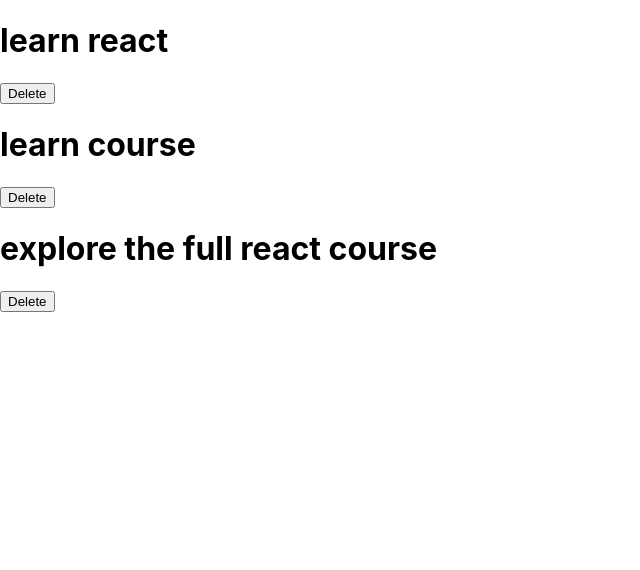
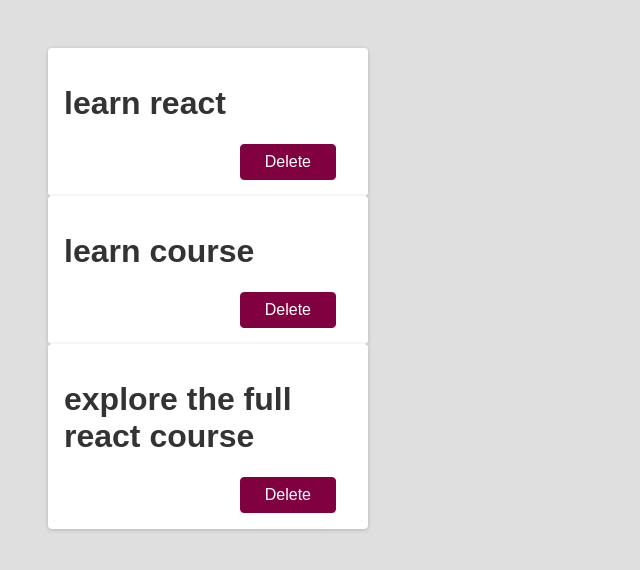
Before and after one commit to tharindu432/nextjs, a React (Create React App) app: page / in a window 1280 px wide. Shown: the top 570 px of the page, without its empty margins (0-640 px from the left). Built offline with nearby package versions, Linux system fonts and the light colour scheme.

Commit message:
styled with css

```diff
--- a/src/App.css
+++ b/src/App.css
@@ -1,38 +1,73 @@
-.App {
-  text-align: center;
+* {
+    box-sizing: border-box;
   }
 
-.App-logo {
-  height: 40vmin;
-  pointer-events: none;
+  body {
+    font-family: sans-serif;
+    margin: 3rem;
+    background-color: #dfdfdf;
   }
 
-@media (prefers-reduced-motion: no-preference) {
-  .App-logo {
-    animation: App-logo-spin infinite 20s linear;
-  }
+  h1, h2 {
+    color: #333333;
   }
 
-.App-header {
-  background-color: #282c34;
-  min-height: 100vh;
-  display: flex;
-  flex-direction: column;
-  align-items: center;
-  justify-content: center;
-  font-size: calc(10px + 2vmin);
+  .btn {
+    font: inherit;
+    padding: 0.5rem 1.5rem;
+    cursor: pointer;
+    border-radius: 4px;
+    background-color: #800040;
     color: white;
+    border: 1px solid #800040;
+    margin: 0 1rem;
   }
 
-.App-link {
-  color: #61dafb;
+  .btn:hover {
+    background-color: #9c1458;
+    border-color: #9c1458;
   }
 
-@keyframes App-logo-spin {
-  from {
-    transform: rotate(0deg);
+  .btn--alt {
+    background-color: transparent;
+    color: #800040;
   }
-  to {
-    transform: rotate(360deg);
+
+  .btn--alt:hover {
+    background-color: #f8dae9;
   }
+
+  .card {
+    background-color: white;
+    border-radius: 4px;
+    box-shadow: 0 1px 4px rgba(0, 0, 0, 0.2);
+    padding: 1rem;
+    width: 20rem;
   }
+
+  .actions {
+    text-align: right;
+  }
+
+  .modal {
+    box-shadow: 0 1px 4px rgba(0, 0, 0, 0.2);
+    border-radius: 6px;
+    background-color: white;
+    padding: 1rem;
+    text-align: center;
+    width: 30rem;
+    z-index: 10;
+    position: fixed;
+    top: 20vh;
+    left: calc(50% - 15rem);
+  }
+
+  .backdrop {
+    position: fixed;
+    z-index: 1;
+    background-color: rgba(0, 0, 0, 0.75);
+    width: 100%;
+    height: 100vh;
+    top: 0;
+    left: 0;
+  }
--- a/src/components/Model.js
+++ b/src/components/Model.js
@@ -9,7 +9,7 @@
     props.onCancel();
   }
   return (
-    <div>
+    <div className='modal'>
       <p>Are you sure?</p>
       <button className='btn btn--alt' onClick={cancelHandler} >Cancel</button>
       <button className='btn' onClick={confirmHandler}>Confirm</button>
--- a/src/index.css
+++ b/src/index.css
@@ -1,13 +1,73 @@
-body {
-  margin: 0;
-  font-family: -apple-system, BlinkMacSystemFont, 'Segoe UI', 'Roboto', 'Oxygen',
-    'Ubuntu', 'Cantarell', 'Fira Sans', 'Droid Sans', 'Helvetica Neue',
-    sans-serif;
-  -webkit-font-smoothing: antialiased;
-  -moz-osx-font-smoothing: grayscale;
-}
+* {
+    box-sizing: border-box;
+  }
 
-code {
-  font-family: source-code-pro, Menlo, Monaco, Consolas, 'Courier New',
-    monospace;
-}
+  body {
+    font-family: sans-serif;
+    margin: 3rem;
+    background-color: #dfdfdf;
+  }
+
+  h1, h2 {
+    color: #333333;
+  }
+
+  .btn {
+    font: inherit;
+    padding: 0.5rem 1.5rem;
+    cursor: pointer;
+    border-radius: 4px;
+    background-color: #800040;
+    color: white;
+    border: 1px solid #800040;
+    margin: 0 1rem;
+  }
+
+  .btn:hover {
+    background-color: #9c1458;
+    border-color: #9c1458;
+  }
+
+  .btn--alt {
+    background-color: transparent;
+    color: #800040;
+  }
+
+  .btn--alt:hover {
+    background-color: #f8dae9;
+  }
+
+  .card {
+    background-color: white;
+    border-radius: 4px;
+    box-shadow: 0 1px 4px rgba(0, 0, 0, 0.2);
+    padding: 1rem;
+    width: 20rem;
+  }
+
+  .actions {
+    text-align: right;
+  }
+
+  .modal {
+    box-shadow: 0 1px 4px rgba(0, 0, 0, 0.2);
+    border-radius: 6px;
+    background-color: white;
+    padding: 1rem;
+    text-align: center;
+    width: 30rem;
+    z-index: 10;
+    position: fixed;
+    top: 20vh;
+    left: calc(50% - 15rem);
+  }
+
+  .backdrop {
+    position: fixed;
+    z-index: 1;
+    background-color: rgba(0, 0, 0, 0.75);
+    width: 100%;
+    height: 100vh;
+    top: 0;
+    left: 0;
+  }
```
Lines whose indentation alone changed are shown as unchanged.
